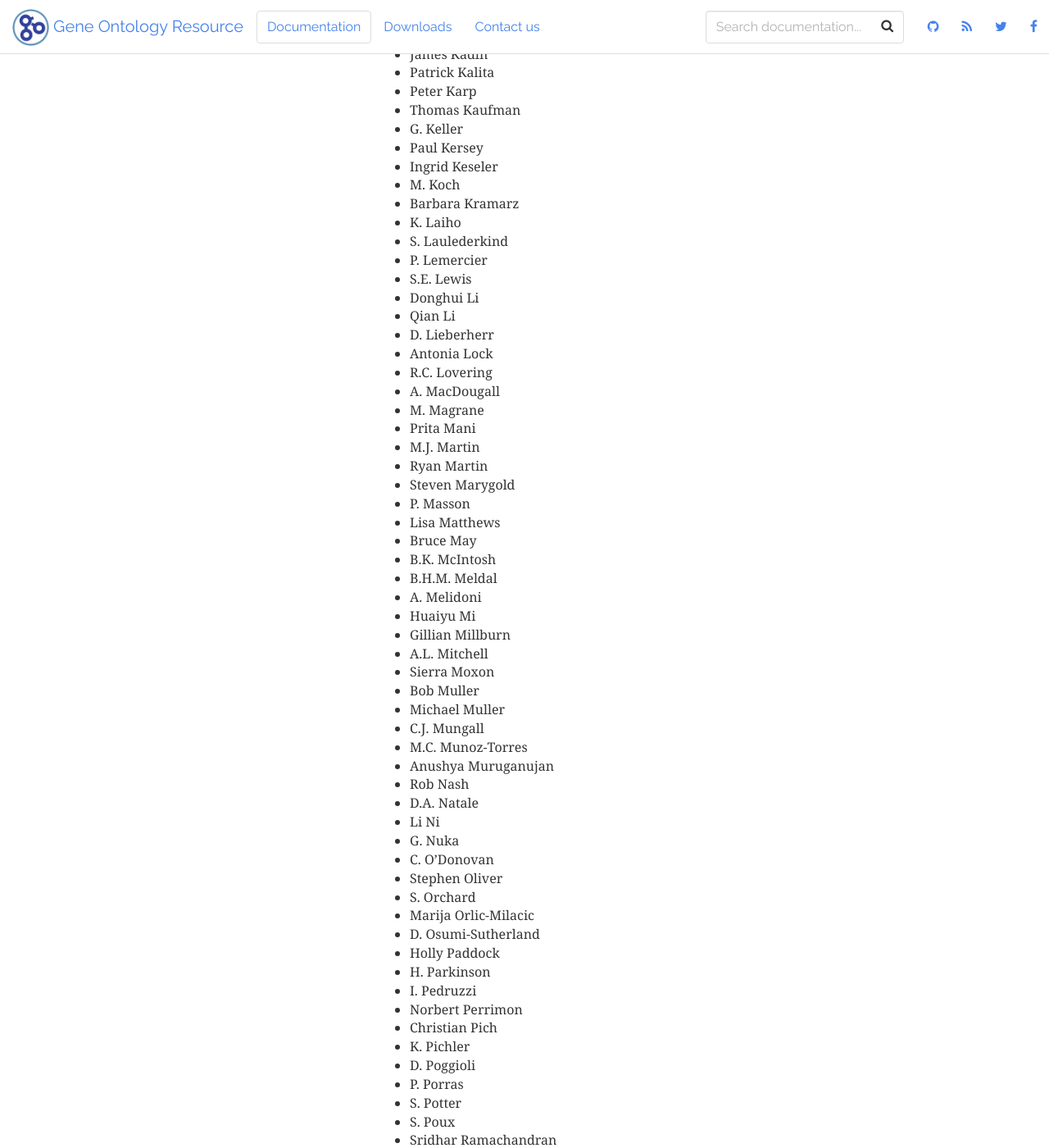
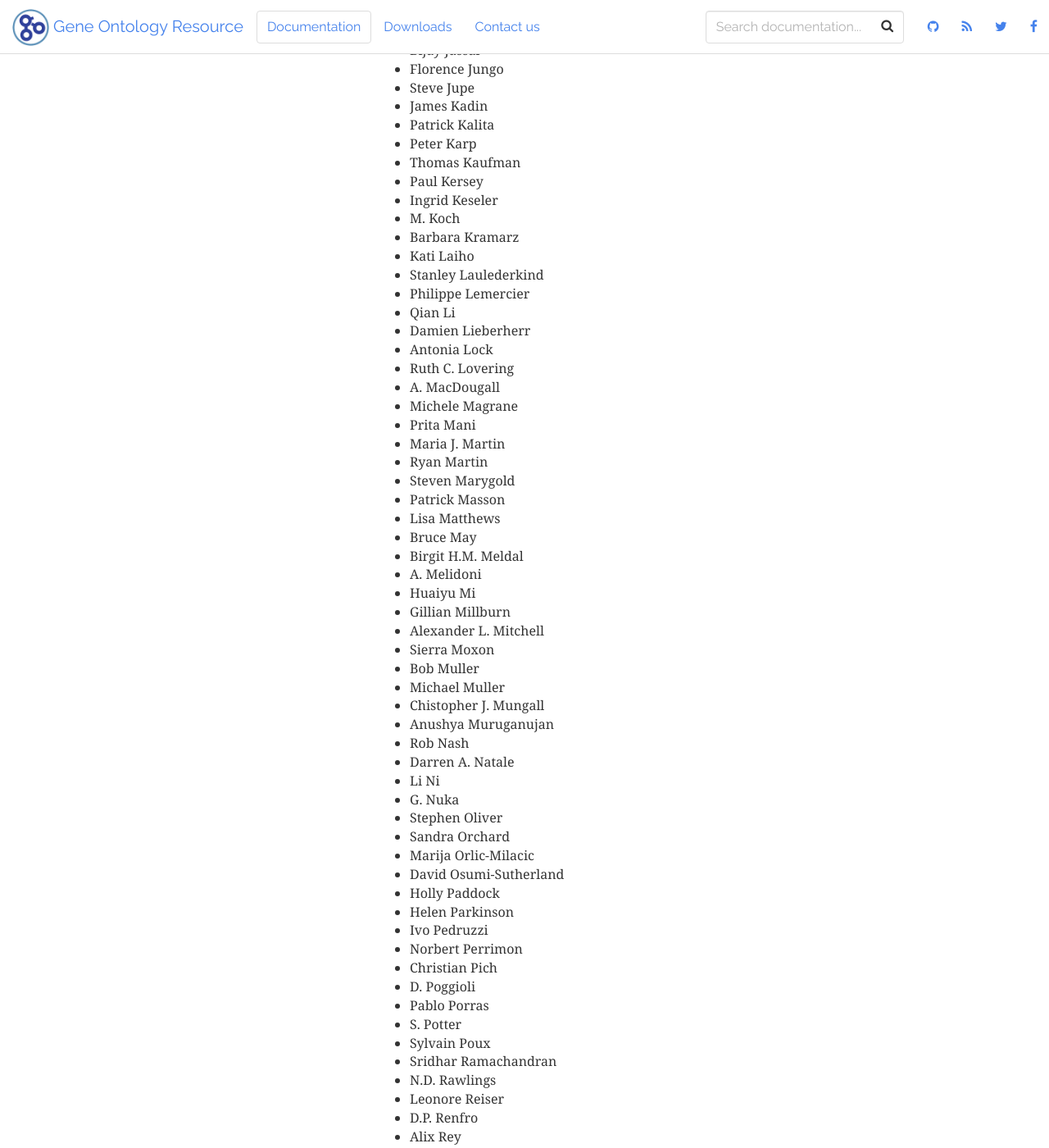
Before and after one commit to geneontology/geneontology.github.io, a Jekyll site: the page built from _docs/acknowledgments-contributors.md, in a window 1280 px wide and 1400 px high, scrolled down 2422 px. Shown: the whole window at 82% size. Built offline with Jekyll 4.4.1, drawn with Linux system fonts in a browser that asks for light colours; nearby versions of some CDN libraries; some of the changed text lies outside the part shown.

Commit message:
Update acknowledgments-contributors.md

```diff
--- a/_docs/acknowledgments-contributors.md
+++ b/_docs/acknowledgments-contributors.md
@@ -90,113 +93,99 @@ We want to acknowledge the contributions of the following individuals in the dev
 - G.T. Hayman
 - Henning Hermjakob
 - David Hill
-- U. Hinz
+- Ursula Hinz
 - A. Holmes
 - Doug Howe
 - Kevin Howe
-- J.C. Hu
+- James C. Hu
 - Eva Huala
 - Xiaosong Huang
-- C. Hulo
-- R.P. Huntley
+- Chantal Hulo
+- Rachael Huntley
 - H. Hye-A-Bye
 - Bijay Jassal
-- F. Jungo
+- Florence Jungo
 - Steve Jupe
 - James Kadin
 - Patrick Kalita
 - Peter Karp
 - Thomas Kaufman
-- G. Keller
 - Paul Kersey
 - Ingrid Keseler
 - M. Koch
 - Barbara Kramarz
-- K. Laiho
-- S. Laulederkind
-- P. Lemercier
-- S.E. Lewis
-- Donghui Li
+- Kati Laiho
+- Stanley Laulederkind
+- Philippe Lemercier
 - Qian Li
-- D. Lieberherr
+- Damien Lieberherr
 - Antonia Lock
-- R.C. Lovering
+- Ruth C. Lovering
 - A. MacDougall
-- M. Magrane
+- Michele Magrane
 - Prita Mani
-- M.J. Martin
+- Maria J. Martin
 - Ryan Martin
 - Steven Marygold
-- P. Masson
+- Patrick Masson
 - Lisa Matthews
 - Bruce May
-- B.K. McIntosh
-- B.H.M. Meldal
+- Birgit H.M. Meldal
 - A. Melidoni
 - Huaiyu Mi
 - Gillian Millburn
-- A.L. Mitchell
+- Alexander L. Mitchell
 - Sierra Moxon
 - Bob Muller
 - Michael Muller
-- C.J. Mungall
-- M.C. Munoz-Torres
+- Chistopher J. Mungall
 - Anushya Muruganujan
 - Rob Nash
-- D.A. Natale
+- Darren A. Natale
 - Li Ni
 - G. Nuka
-- C. O'Donovan
 - Stephen Oliver
-- S. Orchard
+- Sandra Orchard
 - Marija Orlic-Milacic
-- D. Osumi-Sutherland
+- David Osumi-Sutherland
 - Holly Paddock
-- H. Parkinson
-- I. Pedruzzi
+- Helen Parkinson
+- Ivo Pedruzzi
 - Norbert Perrimon
 - Christian Pich
-- K. Pichler
 - D. Poggioli
-- P. Porras
+- Pablo Porras
 - S. Potter
-- S. Poux
+- Sylvain Poux
 - Sridhar Ramachandran
 - N.D. Rawlings
 - Leonore Reiser
 - D.P. Renfro
 - Alix Rey
-- L. Richardson
+- Lorna Richardson
 - Joel Richardson
-- C. Rivoire
-- B. Roechert
-- P. Roncaglia
+- Catherine Rivoire
+- Paola Roncaglia
 - Karen Rothfels
 - Kim Rutherford
 - Leyla Ruzicka
 - A. Sangrador-Vegas
-- T. Sawford
+- Tony Sawford
 - Kevin Schaper
-- M. Schneider
 - Veronica Shamovsky
 - Xiang Shao
-- M. Shimoyama
+- Mary Shimoyama
 - Solomon Shorser
 - A. Shrivastava
-- A. Shypitsyna
+- Aleksandra Shypitsyna
 - Konstantinos Sidiropoulos
-- D.A. Siegele
+- Deborah A. Siegele
 - Amy Singer
 - Dmitry Sitnikov
 - Marek Skrzypek
-- B. Smith
 - E. Speretta
 - Lincoln Stein
-- Paul Sternberg
-- A. Stutz
 - S. Sundaram
-- P.D. Thomas
-- M. Tognolli
 - Sabrina Toro
 - M. Tutaj
 - Kimberly VanAuken
```
Also changed, not shown: other parts of _docs/acknowledgments-contributors.md (+48 -33 lines).
